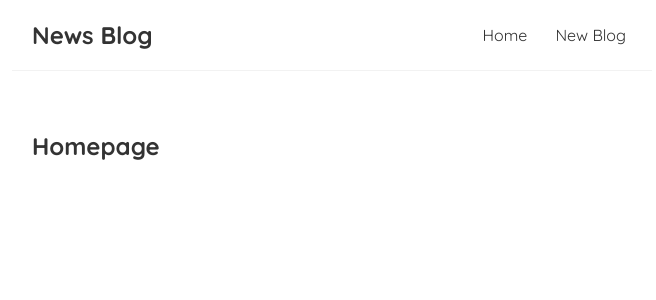
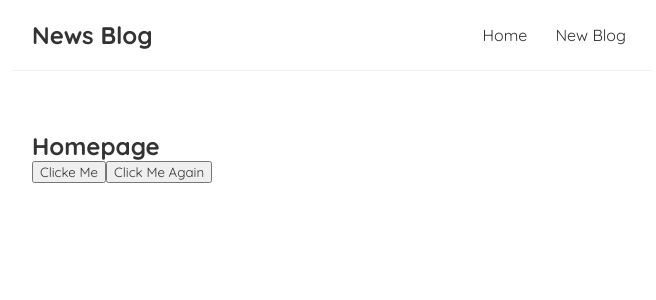
Before and after one commit to johnpathadan/react_cm, a React (Create React App) app: page / in a window 1280 px wide. Shown: the top 300 px of the page, without its empty margins (308-964 px from the left). Built offline with nearby package versions, Linux system fonts and the light colour scheme.

Commit message:
click events added

```diff
--- a/src/Home.js
+++ b/src/Home.js
@@ -1,7 +1,18 @@
+import React from "react";
+
 const Home = () => {
+    const handleClick = (e) =>{
+        console.log(e);
+    }
+    const handleClickAgain = (name, e)=>{
+        console.log(`Hi, my name is ${name}`, e.target);
+    }
+
     return (
         <div className="homepage">
-            <h2>Homepage</h2>
+            <h2 className="title">Homepage</h2>
+            <button onClick={handleClick}>Clicke Me</button>
+            <button onClick={(e)=> handleClickAgain('Yoshi', e)}>Click Me Again</button>
         </div>
     );
 }
```
